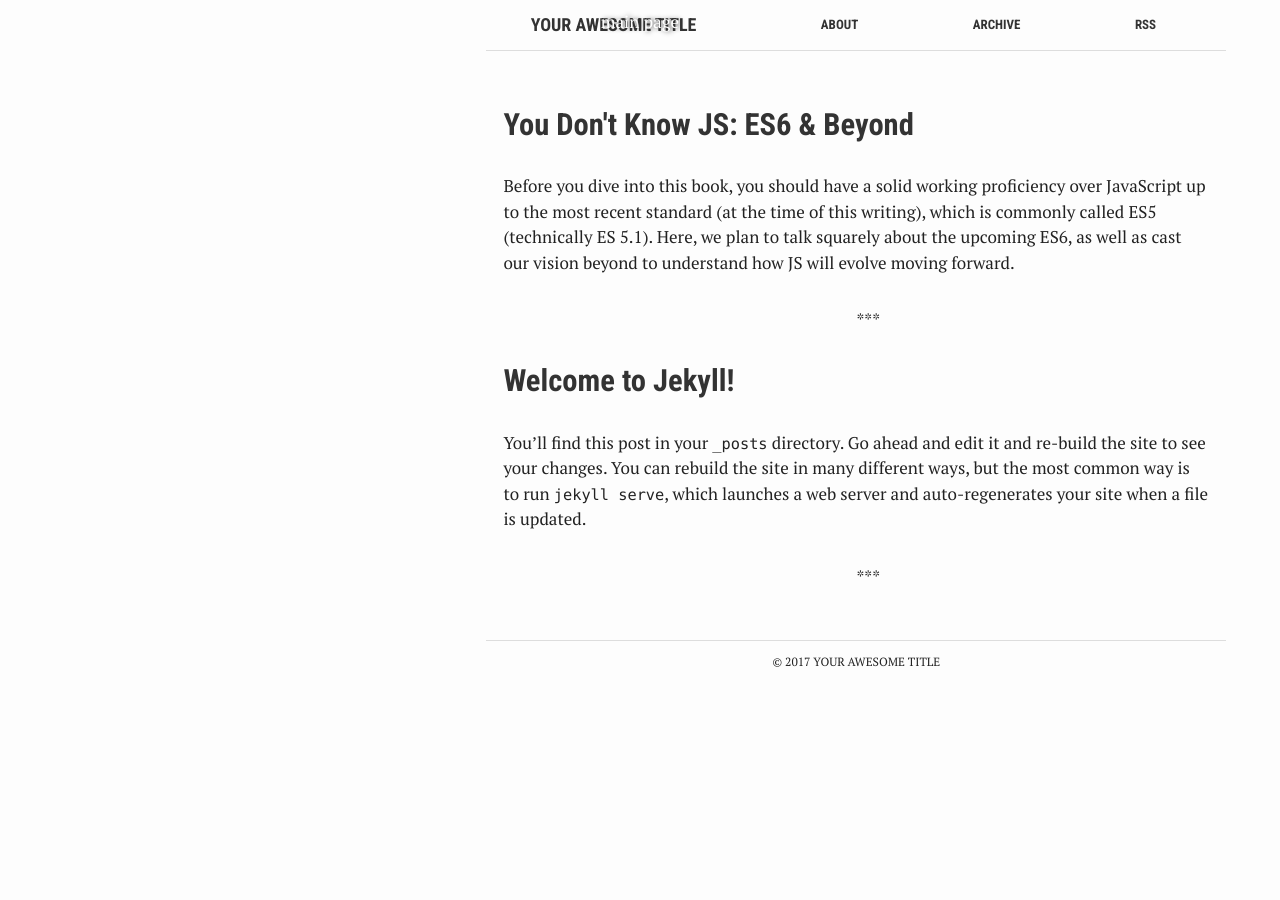
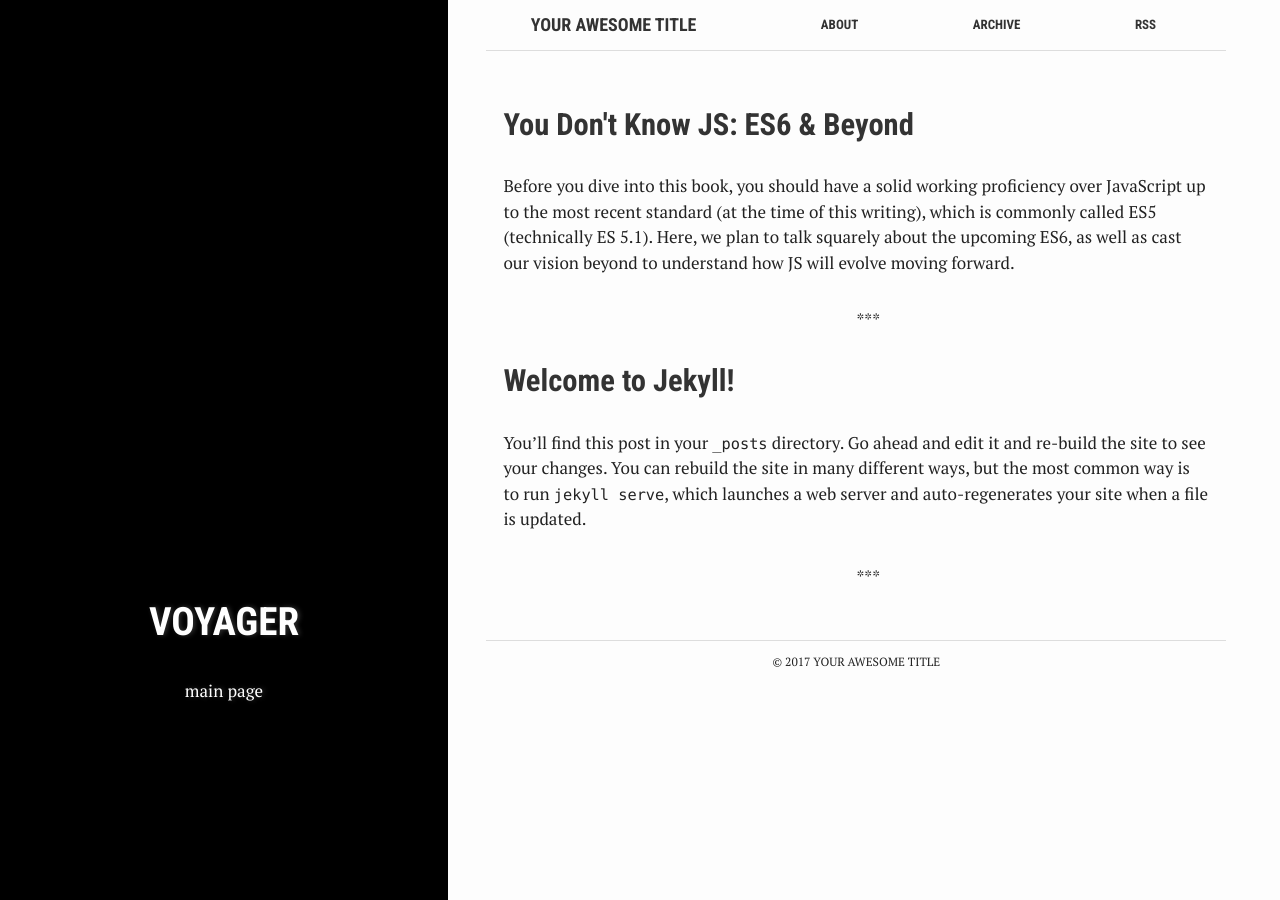
Before and after one commit to walter-ghost/walter-ghost.github.io, a Jekyll site: the page built from index.html, in a window 1280 px wide. Built offline with Jekyll 4.4.1, drawn with Linux system fonts in a browser that asks for light colours.

Commit message:
Update aside.html

```diff
--- a/_includes/aside.html
+++ b/_includes/aside.html
@@ -1,4 +1,10 @@
-  <div class="cover">
+ {% if page.bg %}
+  <aside class="sidebar" role="note" style="background-image: {{ site.images }}/rails.jpg">
+{% else %}
+  <aside class="sidebar" role="note" style="background-image: url({{ site.url }}{{ site.images }}/bg.svg)">
+{% endif %}
+
+<div class="cover">
 
     <div class="cover-text">
       <div class="heading">
```
